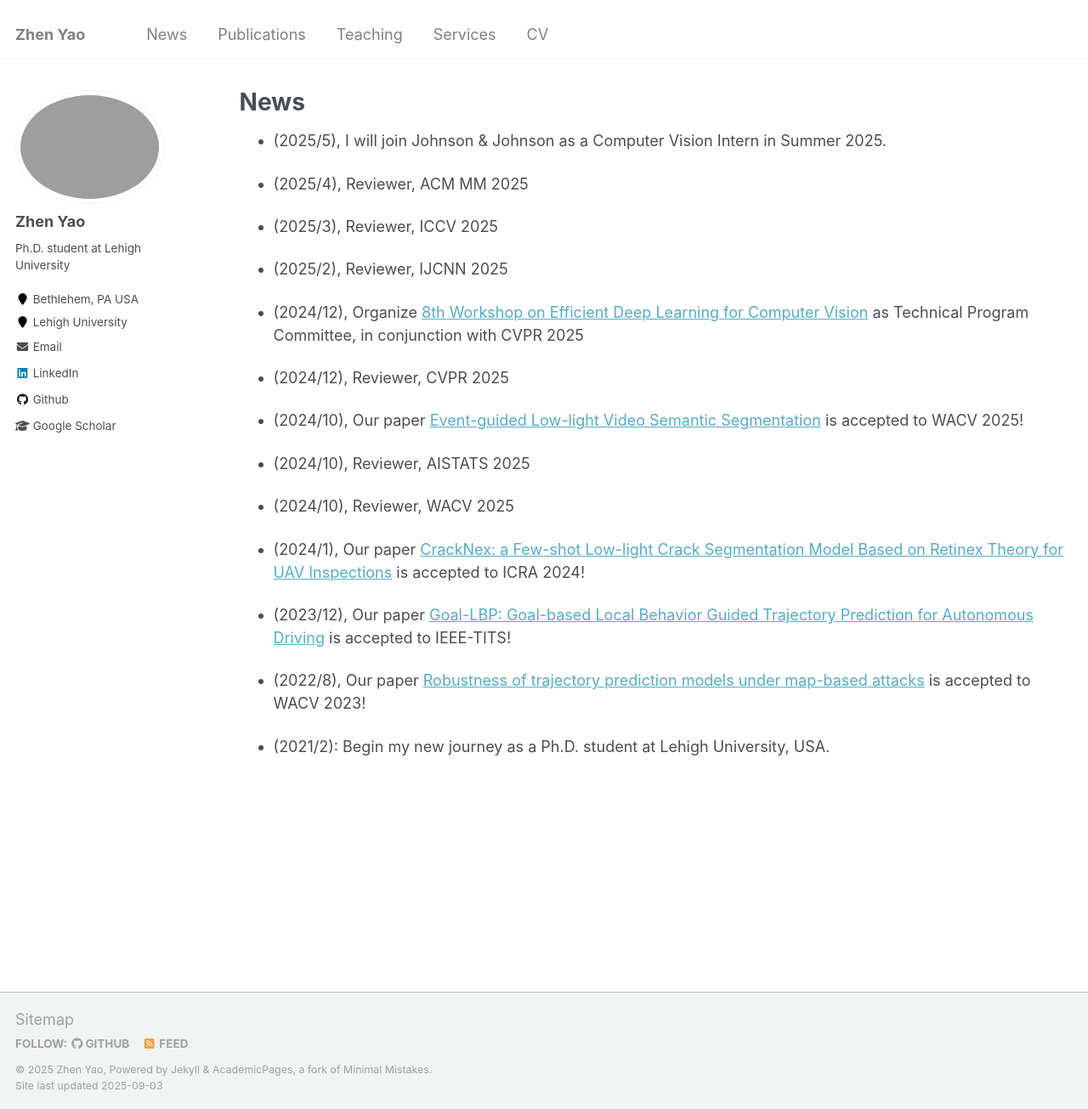
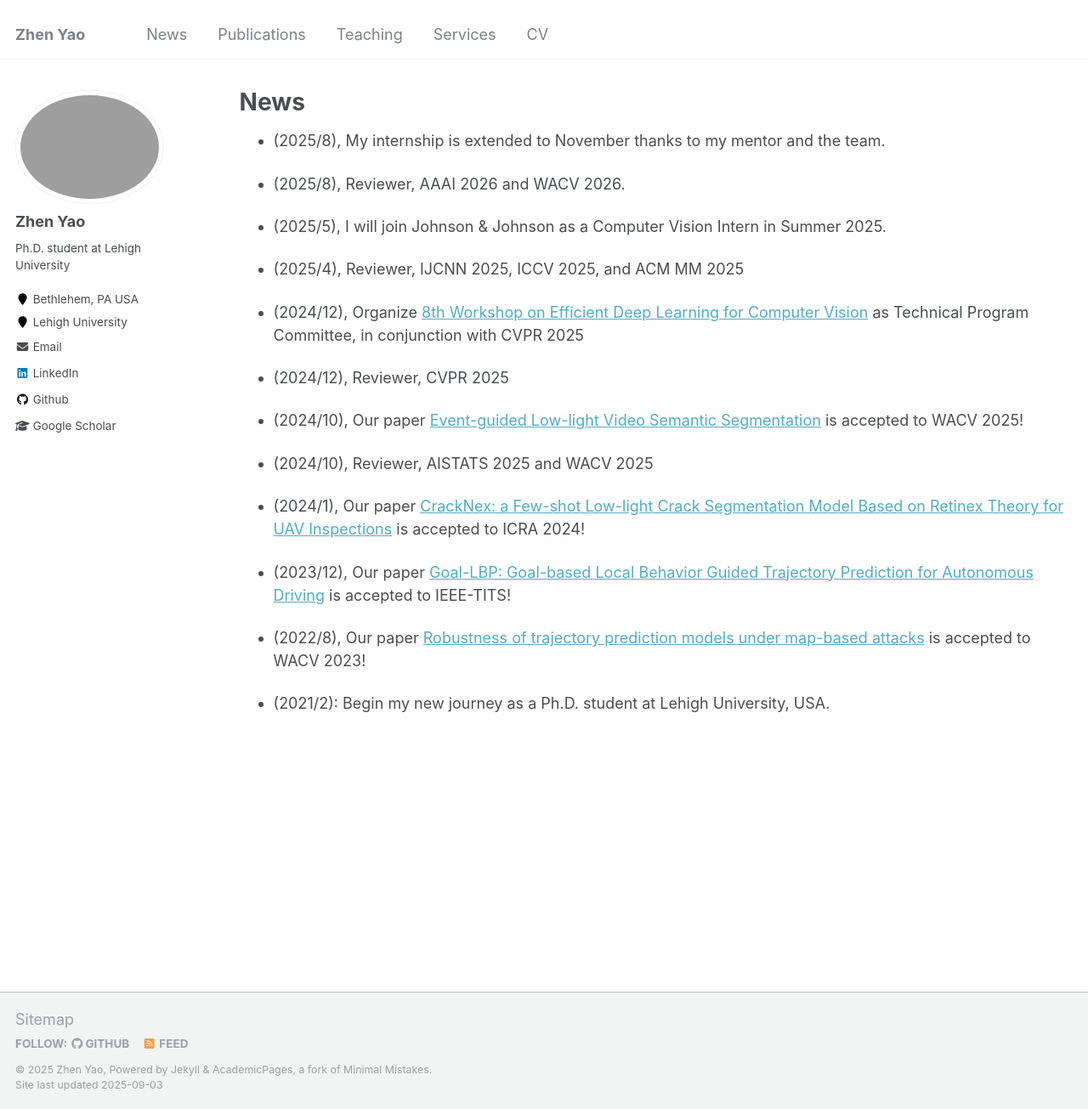
Before and after one commit to zyaocoder/zyaocoder.github.io, a Jekyll site: the page built from _pages/markdown.md, in a window 1280 px wide and 1305 px high. Shown: the whole window at 85% size. Built offline with Jekyll 4.4.1, drawn with Linux system fonts in a browser that asks for light colours.

Commit message:
Update markdown.md

```diff
--- a/_pages/markdown.md
+++ b/_pages/markdown.md
@@ -8,13 +8,13 @@ redirect_from:
   - /markdown.html
 ---
 
+* (2025/8), My internship is extended to November thanks to my mentor and the team.
+
+* (2025/8), Reviewer, AAAI 2026 and WACV 2026.
+
 * (2025/5), I will join Johnson & Johnson as a Computer Vision Intern in Summer 2025.
 
-* (2025/4), Reviewer, ACM MM 2025
-
-* (2025/3), Reviewer, ICCV 2025
-
-* (2025/2), Reviewer, IJCNN 2025
+* (2025/4), Reviewer, IJCNN 2025, ICCV 2025, and ACM MM 2025
 
 * (2024/12), Organize [8th Workshop on Efficient Deep Learning for Computer Vision](https://lpcv.ai/) as Technical Program Committee, in conjunction with CVPR 2025
 
@@ -22,9 +22,7 @@ redirect_from:
 
 * (2024/10), Our paper [Event-guided Low-light Video Semantic Segmentation](https://openaccess.thecvf.com/content/WACV2025/html/Yao_Event-Guided_Low-Light_Video_Semantic_Segmentation_WACV_2025_paper.html) is accepted to WACV 2025!
 
-* (2024/10), Reviewer, AISTATS 2025
-
-* (2024/10), Reviewer, WACV 2025
+* (2024/10), Reviewer, AISTATS 2025 and WACV 2025
 
 * (2024/1), Our paper [CrackNex: a Few-shot Low-light Crack Segmentation Model Based on Retinex Theory for UAV Inspections](https://ieeexplore.ieee.org/document/10611660) is accepted to ICRA 2024!
 
```
